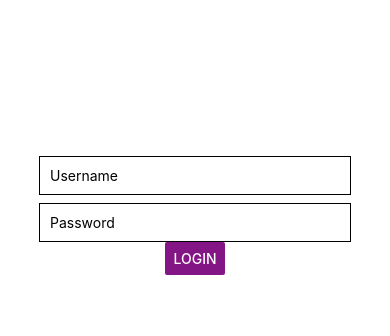
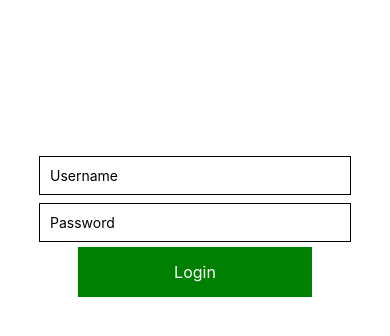
Before and after one commit to Vishnuka084/react-native-practices, a React Native app: screen / in a window 390 px wide. Shown: the top 336 px of the page. Built offline with nearby package versions, Linux system fonts and the light colour scheme.

Commit message:
create loging page

```diff
--- a/screens/Login.js
+++ b/screens/Login.js
@@ -1,4 +1,4 @@
-import { View, Button ,TextInput, StyleSheet, Text} from 'react-native'
+import { View, TouchableOpacity ,TextInput, StyleSheet, Text} from 'react-native'
 import React from 'react'
 
 export default function Login() {
@@ -9,13 +9,11 @@ export default function Login() {
         placeholder='Username'
       />
       <TextInput
-        style={styles.input2}
-        placeholder='Password'/>
-        <Button
-            style={styles.btn}
-            title="Login"
-            color="#841584"
-        />
+         style={styles.input2}
+         placeholder='Password'/>
+      <TouchableOpacity style={styles.btn} >
+        <Text style={{color:'#ffff',fontSize:16}}>Login</Text>
+      </TouchableOpacity>
     </View>
   )
 }
@@ -38,9 +36,13 @@ const styles = StyleSheet.create({
         alignItems:'center'
     },
     btn:{
+        marginTop:5,
         width:'60%',
-        color:'green',
-        padding:5
+        backgroundColor:'green',
+        padding:5,
+        height:50,
+        justifyContent:'center',
+        alignItems:'center'
     }
 
 });
```
